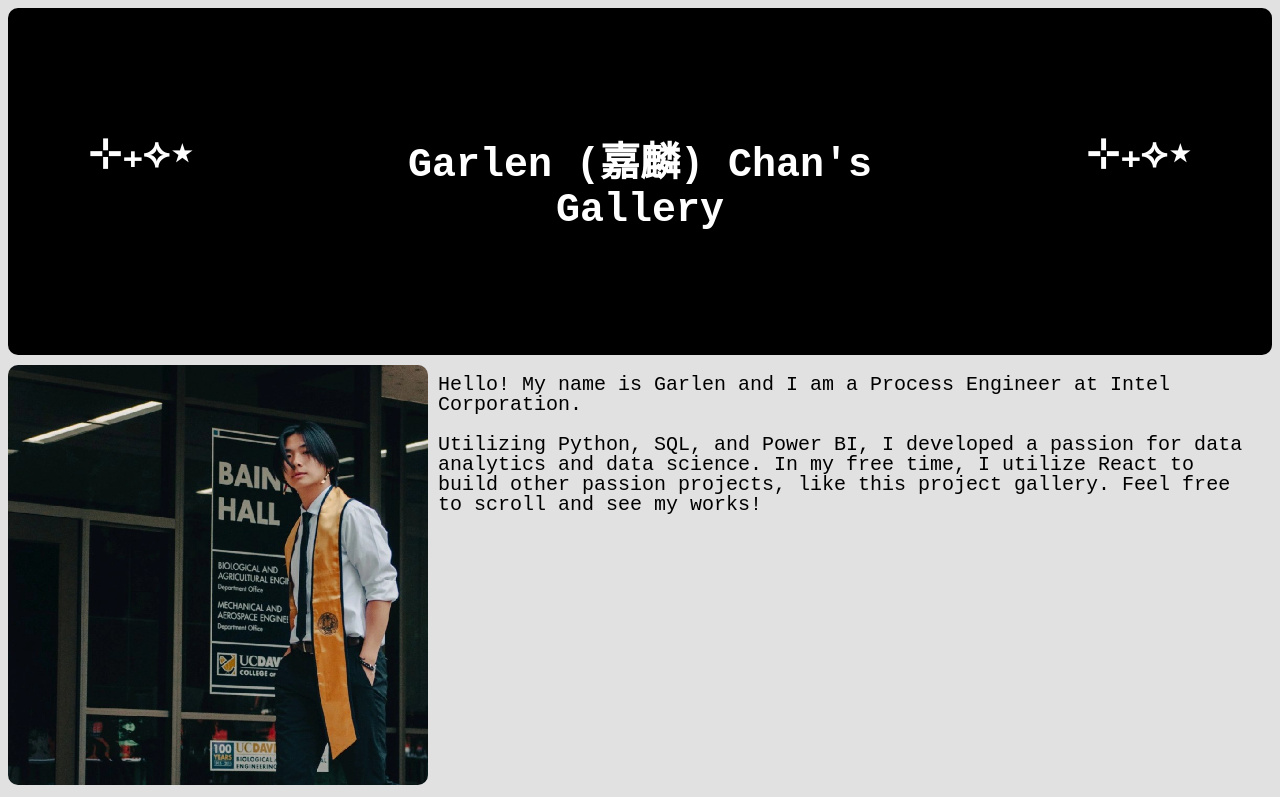
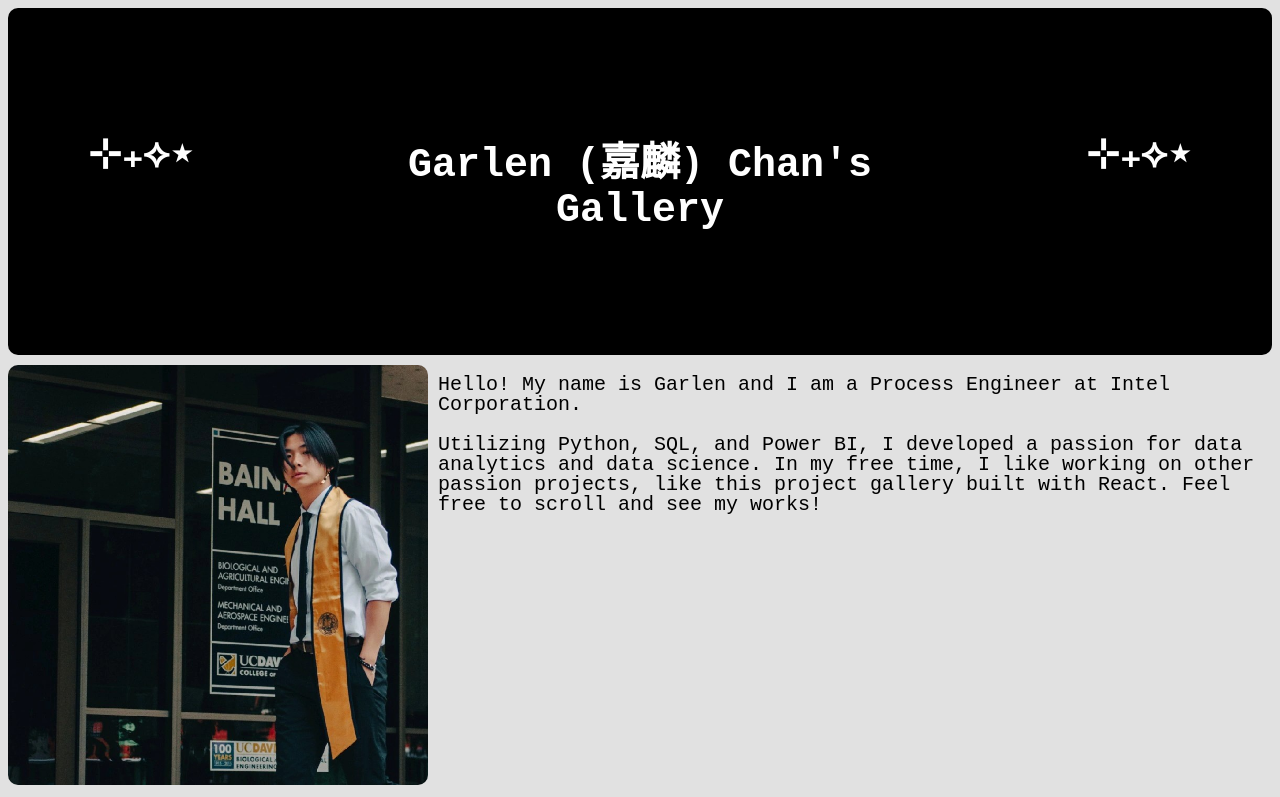
Before and after one commit to gachan2090/len.katsu, a React (Vite) app: page / in a window 1280 px wide. Shown: the top 797 px of the page. Built offline with nearby package versions, Linux system fonts and the light colour scheme.

Commit message:
Update main.jsx

```diff
--- a/src/main.jsx
+++ b/src/main.jsx
@@ -51,8 +51,8 @@ function App() {
               <br />
               <br />
               Utilizing Python, SQL, and Power BI, I developed a passion for data analytics
-              and data science. In my free time, I utilize React to build other passion
-              projects, like this project gallery. Feel free to scroll and see my works!
+              and data science. In my free time, I like working on other passion projects,
+              like this project gallery built with React. Feel free to scroll and see my works!
             </p>
           </div>
         </section>
```
